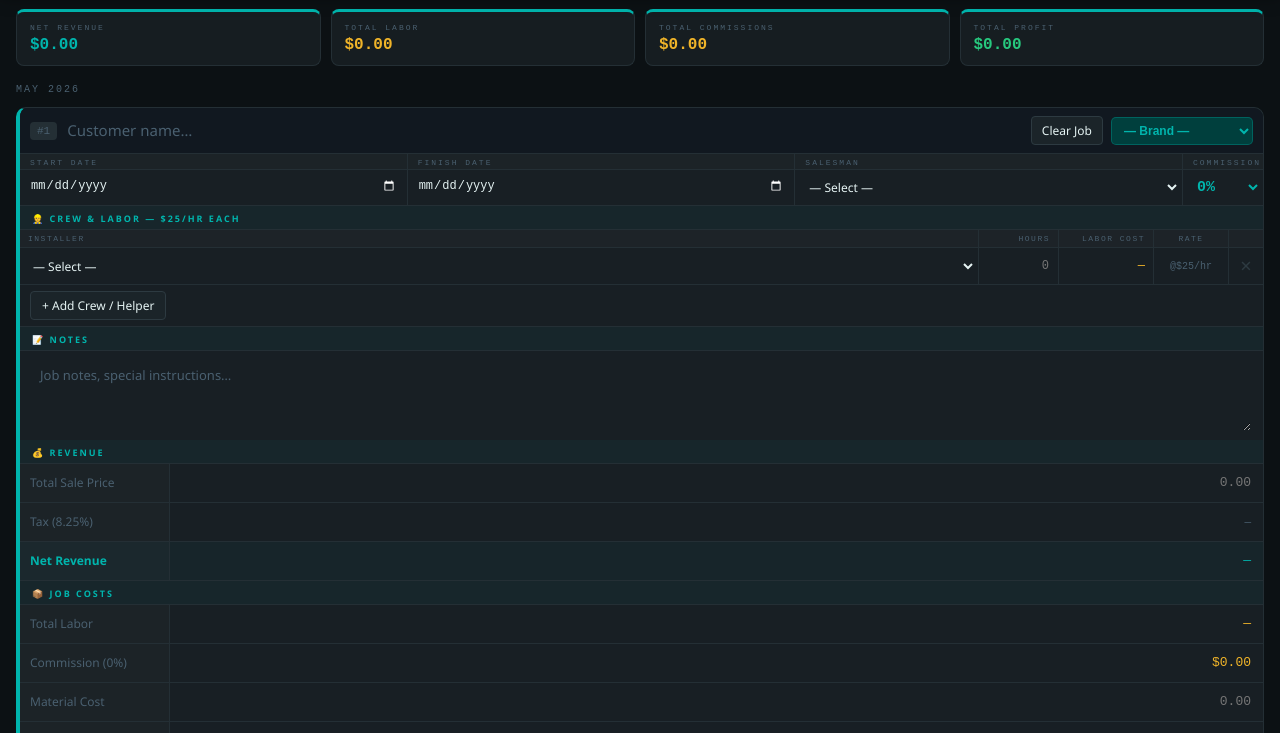
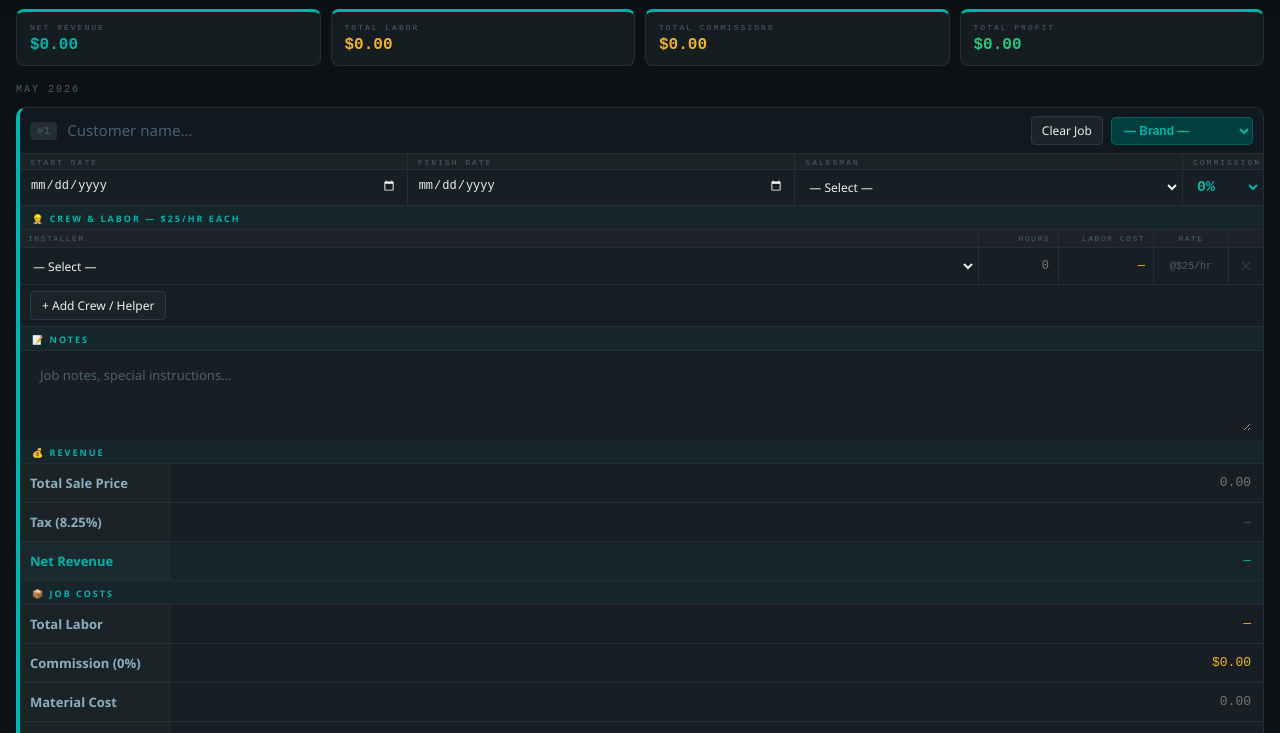
Before and after one commit to Just1Norm/nexwave-job-costing, a plain HTML site: page index.html in a window 1280 px wide. Shown: the part 67-800 px from the top of the page. Drawn offline with Linux system fonts and the light colour scheme.

Commit message:
Modify label styles in index.html
Updated label font size and weight in CSS.

```diff
--- a/index.html
+++ b/index.html
@@ -74,7 +74,7 @@ input[type="date"]{color-scheme:dark;font-family:monospace}
 .jsec-title{font-size:9px;font-weight:700;letter-spacing:2px;text-transform:uppercase;color:var(--teal);padding:6px 12px 4px;background:rgba(0,181,173,.05);border-bottom:1px solid var(--border)}
 .jrow{display:grid;grid-template-columns:150px 1fr;border-bottom:1px solid var(--border);min-height:38px;align-items:stretch}
 .jrow:last-child{border-bottom:none}
-.jlbl{padding:0 10px;display:flex;align-items:center;font-size:12px;color:var(--muted);background:rgba(255,255,255,.015);border-right:1px solid var(--border);user-select:none;white-space:nowrap}
+.jlbl{padding:0 10px;display:flex;align-items:center;font-size:13px;font-weight:600;color:#8aafc0;background:rgba(255,255,255,.015);border-right:1px solid var(--border);user-select:none;white-space:nowrap}
 .jval{display:flex;align-items:center}
 .jval input,.jval select{width:100%;height:38px;background:transparent;border:2px solid transparent;color:var(--white);font-family:inherit;font-size:13px;padding:0 10px;outline:none}
 .jval input[type="number"]{text-align:right;font-family:monospace}
```
